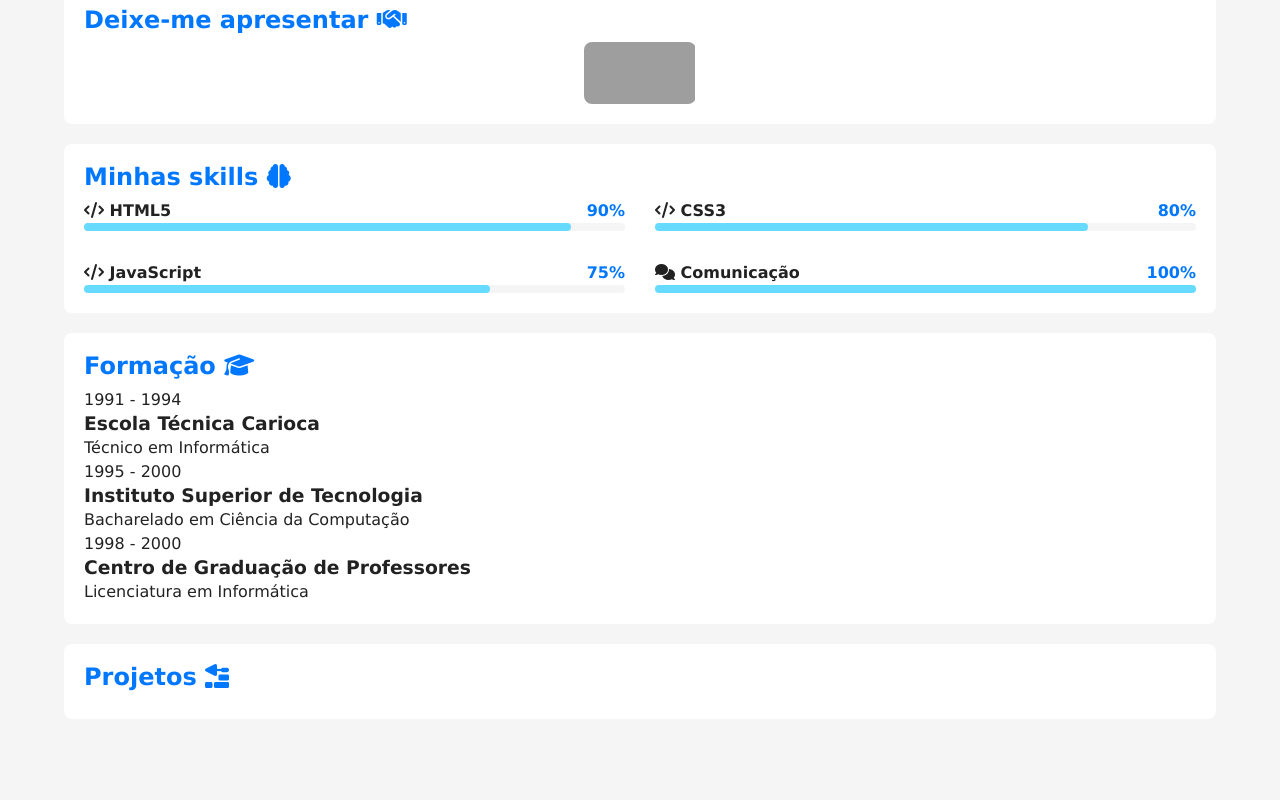
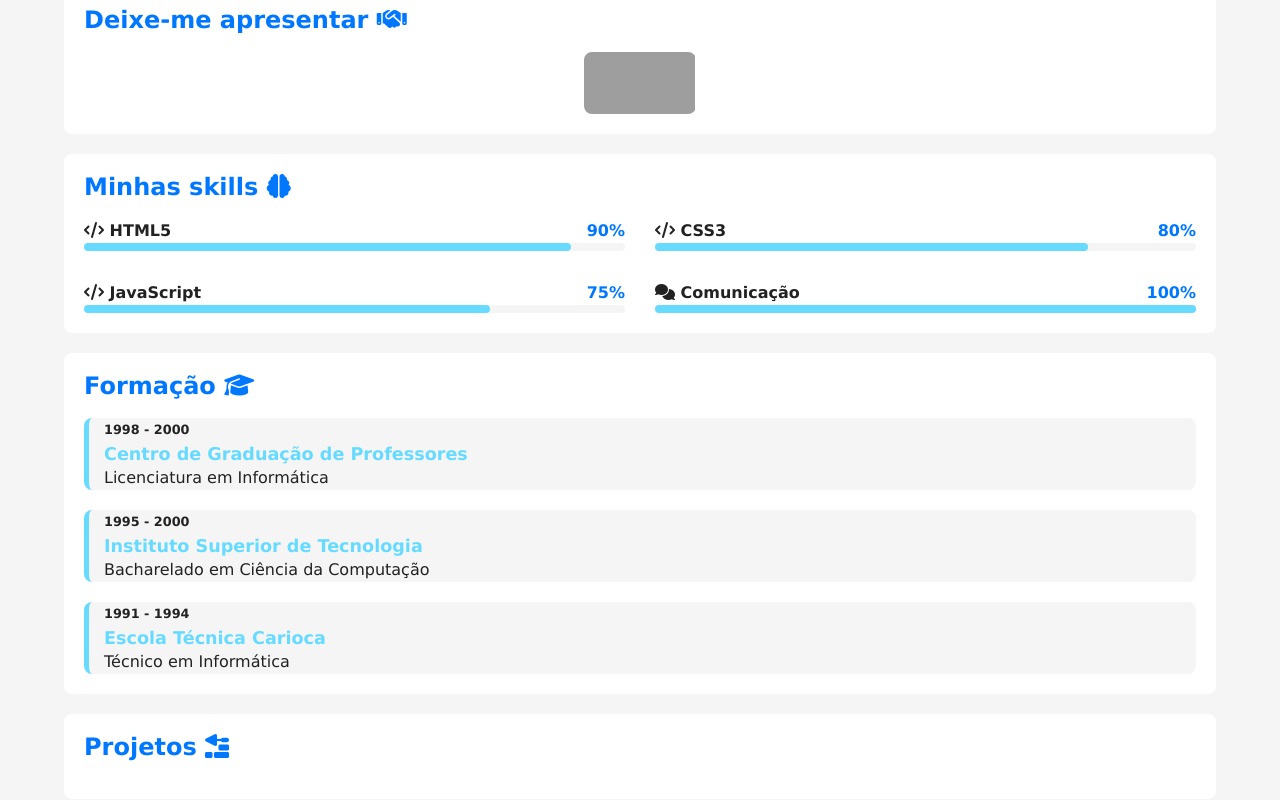
Before and after one commit to Simon-Francis/projeto-portfolio, a plain HTML site: page index.html in a window 1280 px wide. Shown: the part 504-1304 px from the top of the page. Before the commit the page ends 1243 px from the top, so only its background shows below. Drawn offline with Linux system fonts and the light colour scheme; grey boxes are pictures that could not be loaded.

Commit message:
formacao 2

```diff
--- a/estilos/style.css
+++ b/estilos/style.css
@@ -124,7 +124,7 @@ article {
 
 article h2 {
   color: var(--destaque);
-  margin-bottom: 10px;
+  margin-bottom: 20px;
 }
 
 article#video .video-container {
@@ -178,6 +178,37 @@ article#video .video-container {
   border-radius: 4px;
 }
 
+#formacao-container {
+  display: flex;
+  flex-direction: column-reverse;
+  gap: 20px;
+}
+
+#formacao-container .curso {
+  background-color: var(--fundo-principal);
+  border-radius: 8px;
+  border-left: 5px solid var(--destaque-inverso);
+  padding-left: 15px;
+}
+
+#formacao-container .curso:hover {
+  border-left-width: 15px;
+  transition: border-width 0.5s, border-color 0.5s;
+  border-color: var(--destaque);
+  cursor: pointer;
+}
+
+#formacao-container .periodo {
+  font-size: 0.8em;
+  font-weight: bold;
+  color: var(--texto);
+}
+
+#formacao-container .instituicao {
+  color: var(--destaque-inverso);
+  font-size: 1.1em;
+}
+
 @media screen and (min-width: 768px) {
   #skill-container {
     grid-template-columns: 1fr 1fr;
```
Also changed, not shown: index.html (+3 -9 lines).
